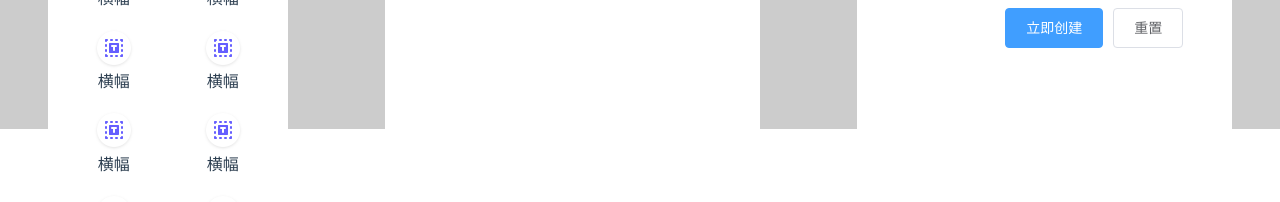
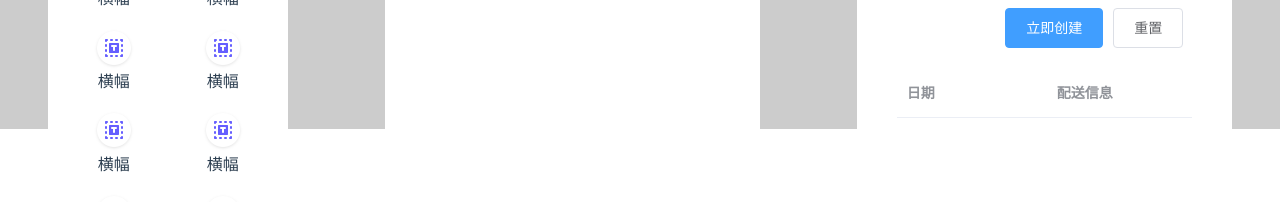
Before and after one commit to czf2015/bms-vite, a Vue app: page /decorate in a window 1280 px wide. Shown: the part 743-945 px from the top of the page. Built offline with nearby package versions, Linux system fonts and the light colour scheme.

Commit message:
装修页面表格组件

```diff
--- a/src/components/Panel/index.vue
+++ b/src/components/Panel/index.vue
@@ -1,6 +1,7 @@
 <template>
   <div class="panel">
     <CustomForm :formData="formData" />
+    <CustomTable :data="tableData" :columns="tableColumns" />
   </div>
 </template>
 
@@ -8,18 +9,22 @@
 <script lang="ts">
 import { defineComponent, reactive } from "vue";
 import CustomForm from '../Form/index.vue'
-import formProps from '../../mock/formProps.js'
+import { formProps } from '../../mock/form.js'
+import { data, columns } from '../../mock/table.js'
+import CustomTable from '../Table/index.vue'
 
 
 export default defineComponent({
   name: "PanelView",
-  components: { CustomForm },
+  components: { CustomForm, CustomTable },
   // props: {
 
   // },
   setup() {
     const formData = reactive(formProps)
-    return { formData }
+    const tableData = reactive(data)
+    const tableColumns = reactive(columns)
+    return { formData, tableData, tableColumns }
   },
 });
 </script>
@@ -30,6 +35,7 @@ export default defineComponent({
   padding: 20px 40px;
   width: 375px;
   height: 812px;
+  overflow-y: auto;
   background-color: #fff;
 }
 
--- /dev/null
+++ b/src/components/Table/Columns.vue
@@ -0,0 +1,24 @@
+<template>
+  <template
+    v-for="{ field, label = field, width, children = [] } in columns"
+    :key="field || label"
+  >
+    <el-table-column v-if="children.length > 0" :label="label">
+      <TableColumns :columns="children" />
+    </el-table-column>
+    <el-table-column v-else :prop="field" :label="label" :width="width" />
+  </template>
+</template>
+
+
+<script>
+export default {
+  name: "TableColumns",
+  props: {
+    columns: {
+      type: Array,
+      required: true,
+    },
+  },
+};
+</script>
--- a/src/components/Table/index.vue
+++ b/src/components/Table/index.vue
@@ -1,86 +1,31 @@
 
 <template>
-  <el-table :data="tableData" style="width: 100%">
-    <el-table-column prop="date" label="日期" width="150"> </el-table-column>
-    <el-table-column label="配送信息">
-      <el-table-column prop="name" label="姓名" width="120"> </el-table-column>
-      <el-table-column label="地址">
-        <el-table-column prop="province" label="省份" width="120">
-        </el-table-column>
-        <el-table-column prop="city" label="市区" width="120">
-        </el-table-column>
-        <el-table-column prop="address" label="地址" width="300">
-        </el-table-column>
-        <el-table-column prop="zip" label="邮编" width="120"> </el-table-column>
-      </el-table-column>
-    </el-table-column>
+  <el-table
+    :data="data"
+    :tree-props="{ children: 'children' }"
+    style="width: 100%"
+  >
+    <TableColumns :columns="columns" />
   </el-table>
 </template>
 
+
 <script>
+import TableColumns from "./Columns.vue";
+
 export default {
-  data() {
-    return {
-      tableData: [
-        {
-          date: "2016-05-03",
-          name: "王小虎",
-          province: "上海",
-          city: "普陀区",
-          address: "上海市普陀区金沙江路 1518 弄",
-          zip: 200333,
-        },
-        {
-          date: "2016-05-02",
-          name: "王小虎",
-          province: "上海",
-          city: "普陀区",
-          address: "上海市普陀区金沙江路 1518 弄",
-          zip: 200333,
-        },
-        {
-          date: "2016-05-04",
-          name: "王小虎",
-          province: "上海",
-          city: "普陀区",
-          address: "上海市普陀区金沙江路 1518 弄",
-          zip: 200333,
-        },
-        {
-          date: "2016-05-01",
-          name: "王小虎",
-          province: "上海",
-          city: "普陀区",
-          address: "上海市普陀区金沙江路 1518 弄",
-          zip: 200333,
-        },
-        {
-          date: "2016-05-08",
-          name: "王小虎",
-          province: "上海",
-          city: "普陀区",
-          address: "上海市普陀区金沙江路 1518 弄",
-          zip: 200333,
-        },
-        {
-          date: "2016-05-06",
-          name: "王小虎",
-          province: "上海",
-          city: "普陀区",
-          address: "上海市普陀区金沙江路 1518 弄",
-          zip: 200333,
-        },
-        {
-          date: "2016-05-07",
-          name: "王小虎",
-          province: "上海",
-          city: "普陀区",
-          address: "上海市普陀区金沙江路 1518 弄",
-          zip: 200333,
-        },
-      ],
-    };
-  },
+  name: "CustomTable",
+  components: { TableColumns },
+  props: {
+    data: {
+      type: Array,
+      required: true
+    },
+    columns: {
+      type: Array,
+      required: true
+    }
+  }
 };
 </script>
 
--- a/src/mock/formProps.js
+++ b/src/mock/form.js
@@ -1,4 +1,4 @@
-export default [
+export const formProps = [
   {
     component: 'input',
     type: 'text',
--- /dev/null
+++ b/src/mock/table.js
@@ -0,0 +1,78 @@
+export const data = [
+  {
+    date: "2016-05-03",
+    name: "王小虎",
+    province: "上海",
+    city: "普陀区",
+    address: "上海市普陀区金沙江路 1518 弄",
+    zip: 200333,
+  },
+  {
+    date: "2016-05-02",
+    name: "王小虎",
+    province: "上海",
+    city: "普陀区",
+    address: "上海市普陀区金沙江路 1518 弄",
+    zip: 200333,
+  },
+  {
+    date: "2016-05-04",
+    name: "王小虎",
+    province: "上海",
+    city: "普陀区",
+    address: "上海市普陀区金沙江路 1518 弄",
+    zip: 200333,
+  },
+  {
+    date: "2016-05-01",
+    name: "王小虎",
+    province: "上海",
+    city: "普陀区",
+    address: "上海市普陀区金沙江路 1518 弄",
+    zip: 200333,
+  },
+  {
+    date: "2016-05-08",
+    name: "王小虎",
+    province: "上海",
+    city: "普陀区",
+    address: "上海市普陀区金沙江路 1518 弄",
+    zip: 200333,
+  },
+  {
+    date: "2016-05-06",
+    name: "王小虎",
+    province: "上海",
+    city: "普陀区",
+    address: "上海市普陀区金沙江路 1518 弄",
+    zip: 200333,
+  },
+  {
+    date: "2016-05-07",
+    name: "王小虎",
+    province: "上海",
+    city: "普陀区",
+    address: "上海市普陀区金沙江路 1518 弄",
+    zip: 200333,
+  },
+]
+
+
+export const columns = [
+  { field: "date", label: "日期", width: 150 },
+  {
+    label: "配送信息",
+    children: [
+      { field: "name", label: "姓名", width: 120 },
+      {
+        label: "地址",
+        children: [
+          { field: "province", label: "省份", width: 120 },
+          { field: "city", label: "市区", width: 120 },
+          { field: "address", label: "地址", width: 300 },
+          { field: "zip", label: "邮编", width: 120 },
+        ],
+      },
+    ],
+  },
+]
```
Also changed, not shown: src/components/Table/helpers.js (added, +12 -0 lines).
